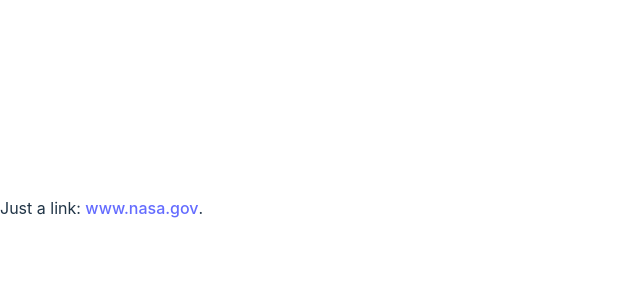
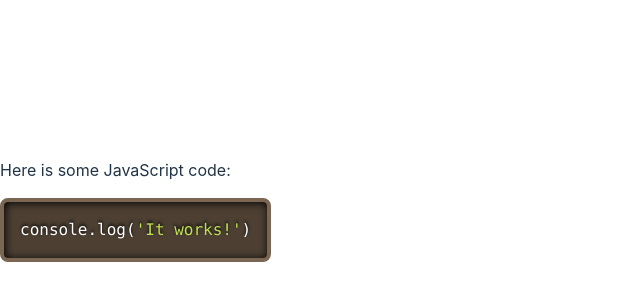
Before and after one commit to fancn21th/0_236_md_highlight, a React (Vite) app: page / in a window 1280 px wide. Shown: the part 192-492 px from the top of the page, without its empty margins (0-640 px from the left). Built offline with nearby package versions, Linux system fonts and the light colour scheme.

Commit message:
📦 NEW: syntax highlight

```diff
--- a/package.json
+++ b/package.json
@@ -13,6 +13,7 @@
     "react": "^18.2.0",
     "react-dom": "^18.2.0",
     "react-markdown": "9.0.1",
+    "react-syntax-highlighter": "15.5.0",
     "remark-gfm": "4.0.0"
   },
   "devDependencies": {
--- a/src/App.tsx
+++ b/src/App.tsx
@@ -1,10 +1,40 @@
 import Markdown from "react-markdown";
-import remarkGfm from "remark-gfm";
+import { Prism as SyntaxHighlighter } from "react-syntax-highlighter";
+import { dark } from "react-syntax-highlighter/dist/esm/styles/prism";
 
-const markdown = `Just a link: www.nasa.gov.`;
+// Did you know you can use tildes instead of backticks for code in markdown? ✨
+const markdown = `Here is some JavaScript code:
+
+~~~js
+console.log('It works!')
+~~~
+`;
 
 function App() {
-  return <Markdown remarkPlugins={[remarkGfm]}>{markdown}</Markdown>;
+  return (
+    <Markdown
+      children={markdown}
+      components={{
+        code(props) {
+          const { children, className, node, ...rest } = props;
+          const match = /language-(\w+)/.exec(className || "");
+          return match ? (
+            <SyntaxHighlighter
+              {...rest}
+              PreTag="div"
+              children={String(children).replace(/\n$/, "")}
+              language={match[1]}
+              style={dark}
+            />
+          ) : (
+            <code {...rest} className={className}>
+              {children}
+            </code>
+          );
+        },
+      }}
+    />
+  );
 }
 
 export default App;
```
Also changed, not shown: 1 other file (tests, documents, lock files or other folders).
